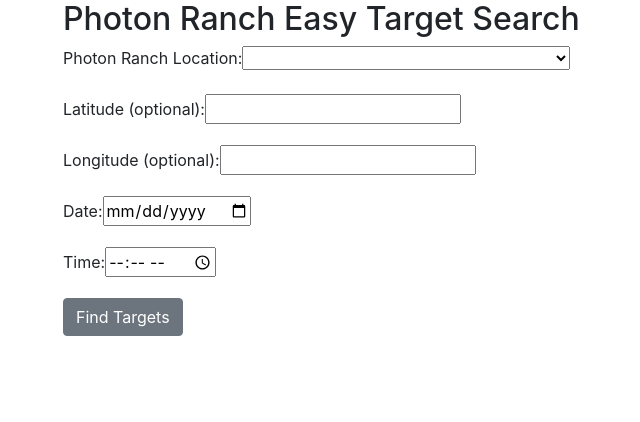
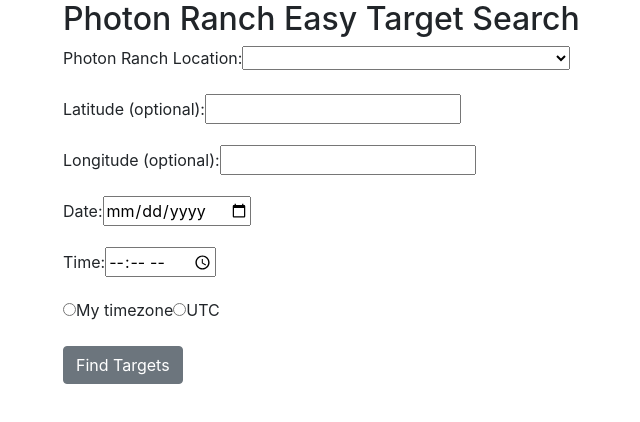
Before and after one commit to kciurleo/deftargettest, a Vue app: page /ping in a window 1280 px wide. Shown: the top 422 px of the page, without its empty margins (22-662 px from the left). Built offline with nearby package versions, Linux system fonts and the light colour scheme.

Commit message:
add utc/vs my time

```diff
--- a/src/components/DefaultTargets.vue
+++ b/src/components/DefaultTargets.vue
@@ -36,6 +36,14 @@
             <input type="time" id="timeobs" v-model="dataentry.timeobs" required>
       </p>
       <p>
+      <input type="radio" id="tzinfo" value="my" v-model="dataentry.tzinfo">
+      <label for="my">My timezone</label>
+      <!-- <input type="radio" id="tzinfo" value="local" v-model="dataentry.tzinfo"> -->
+      <!-- <label for="local">Local timezone (observatory)</label> -->
+      <input type="radio" id="tzinfo" value="utc" v-model="dataentry.tzinfo">
+      <label for="utc">UTC</label>
+      </p>
+      <p>
         <b-button @click="submitForm">Find Targets</b-button>
       </p>
     </b-form>
@@ -66,6 +74,7 @@ export default {
         lon1: '',
         dateobs: '',
         timeobs: '',
+        tzinfo: '',
         offset: '',
       },
     };
```
Also changed, not shown: 1 other file (tests, documents, lock files or other folders).
